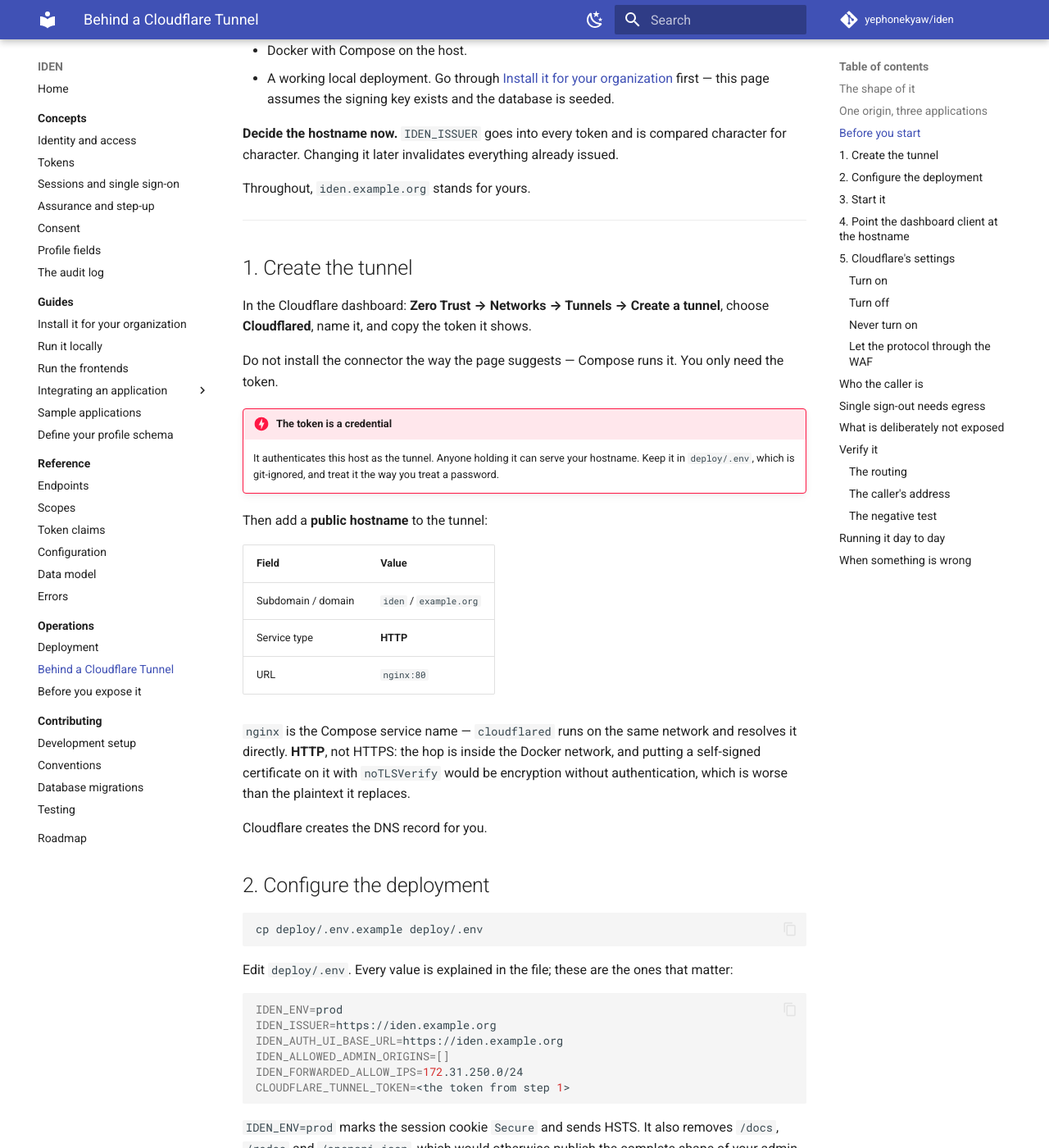
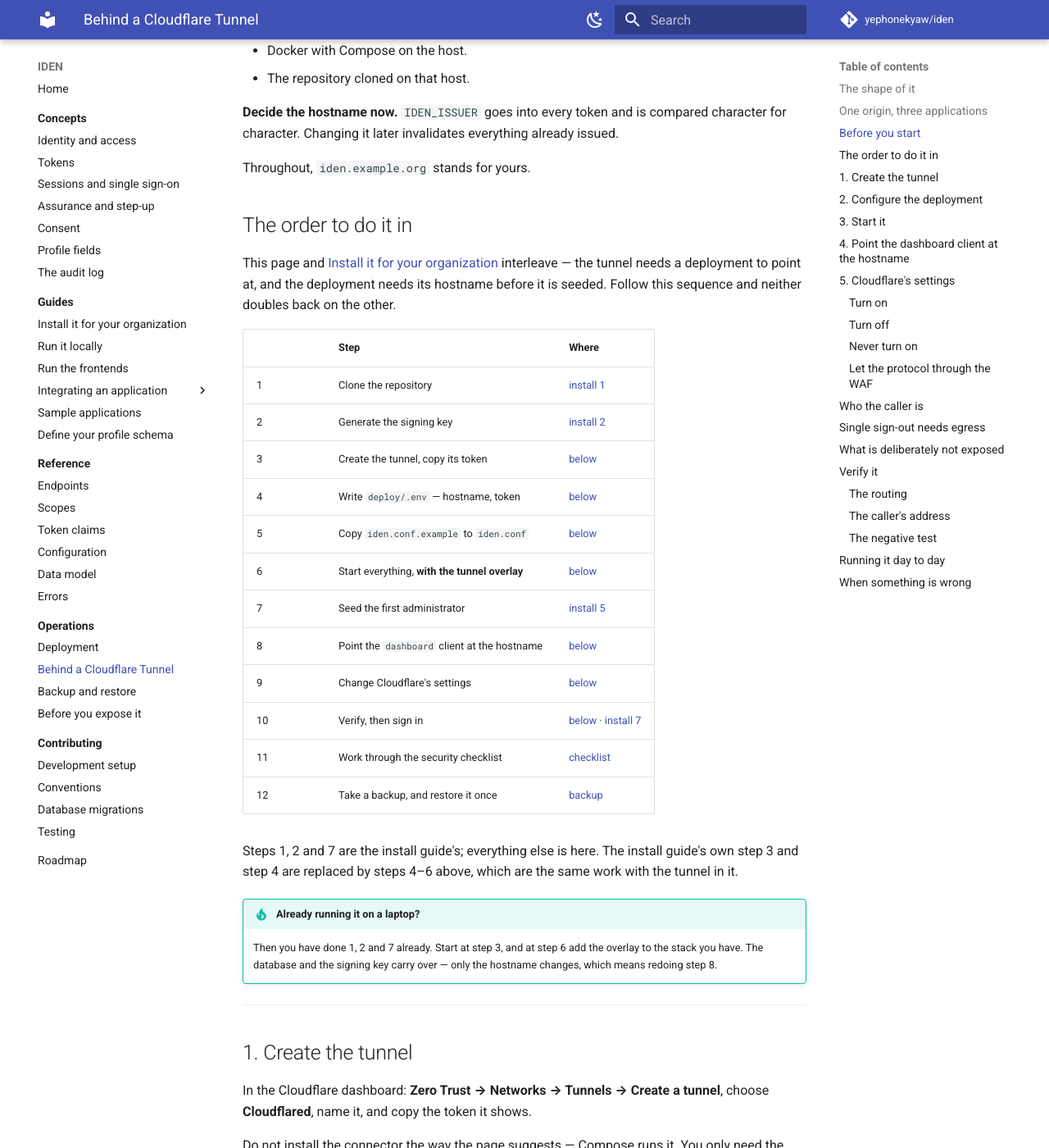
Before and after one commit to yephonekyaw/iden, an MkDocs documentation site: the page built from doc/operations/cloudflare-tunnel.md, in a window 1280 px wide and 1400 px high, scrolled down 2025 px. Shown: the whole window at 82% size. Built offline with MkDocs 1.6.1 and Material for MkDocs 9.7.7, drawn with Linux system fonts in a browser that asks for light colours; comment, search, counter and statistics services are not loaded.

Commit message:
docs: add backup and restore, and the order to deploy in
Backups had a policy table and no commands. For a system where losing the
database locks an organization out of everything that trusts it, "back it
up" was the weakest page in the set, and the security checklist demanded a
restore test with no procedure to follow.

Every command on the new page was run end to end: dump, destroy the
volumes, restore, re-run migrate, sign in. Two things that surfaced only by
doing it are written down -- a restored dump carries its own
alembic_version, so an older backup moves the schema backwards and needs
migrate re-run; and browser sessions never come back, because they live in
Redis, which is deliberately not backed up.

The restore test uses a throwaway `-p` project, so it cannot reach the
volumes of a running deployment.

The tunnel guide gains the sequence the two deployment guides had been
implying at each other: install owns steps 1, 2 and 7, this page owns the
rest, and the install guide's own configure-and-start steps are replaced
rather than repeated.

```diff
--- a/doc/operations/cloudflare-tunnel.md
+++ b/doc/operations/cloudflare-tunnel.md
@@ -69,14 +69,41 @@ rebuild.
 
 - A domain on Cloudflare, with the orange cloud enabled.
 - Docker with Compose on the host.
-- A working local deployment. Go through [Install it for your
-  organization](../guides/install.md) first — this page assumes the signing key exists and the
-  database is seeded.
+- The repository cloned on that host.
 
 **Decide the hostname now.** `IDEN_ISSUER` goes into every token and is compared character for
 character. Changing it later invalidates everything already issued.
 
 Throughout, `iden.example.org` stands for yours.
+
+## The order to do it in
+
+This page and [Install it for your organization](../guides/install.md) interleave — the tunnel needs
+a deployment to point at, and the deployment needs its hostname before it is seeded. Follow this
+sequence and neither doubles back on the other.
+
+| | Step | Where |
+|---|---|---|
+| 1 | Clone the repository | [install 1](../guides/install.md#1-get-the-code) |
+| 2 | Generate the signing key | [install 2](../guides/install.md#2-generate-a-signing-key) |
+| 3 | Create the tunnel, copy its token | [below](#1-create-the-tunnel) |
+| 4 | Write `deploy/.env` — hostname, token | [below](#2-configure-the-deployment) |
+| 5 | Copy `iden.conf.example` to `iden.conf` | [below](#2-configure-the-deployment) |
+| 6 | Start everything, **with the tunnel overlay** | [below](#3-start-it) |
+| 7 | Seed the first administrator | [install 5](../guides/install.md#5-create-the-first-administrator) |
+| 8 | Point the `dashboard` client at the hostname | [below](#4-point-the-dashboard-client-at-the-hostname) |
+| 9 | Change Cloudflare's settings | [below](#5-cloudflares-settings) |
+| 10 | Verify, then sign in | [below](#verify-it) · [install 7](../guides/install.md#7-sign-in) |
+| 11 | Work through the security checklist | [checklist](security-checklist.md) |
+| 12 | Take a backup, and restore it once | [backup](backup-and-restore.md#testing-it) |
+
+Steps 1, 2 and 7 are the install guide's; everything else is here. The install guide's own step 3
+and step 4 are replaced by steps 4–6 above, which are the same work with the tunnel in it.
+
+!!! tip "Already running it on a laptop?"
+    Then you have done 1, 2 and 7 already. Start at step 3, and at step 6 add the overlay to the
+    stack you have. The database and the signing key carry over — only the hostname changes, which
+    means redoing step 8.
 
 ---
 
--- a/mkdocs.yml
+++ b/mkdocs.yml
@@ -116,6 +116,7 @@ nav:
       - operations/index.md
       - Deployment: operations/deployment.md
       - Behind a Cloudflare Tunnel: operations/cloudflare-tunnel.md
+      - Backup and restore: operations/backup-and-restore.md
       - Before you expose it: operations/security-checklist.md
   - Contributing:
       - contributing/index.md
```
Also changed, not shown: doc/operations/backup-and-restore.md (added, +155 -0 lines), doc/operations/deployment.md (+3 -0 lines), doc/operations/index.md (+2 -0 lines), doc/operations/security-checklist.md (+3 -1 lines).
